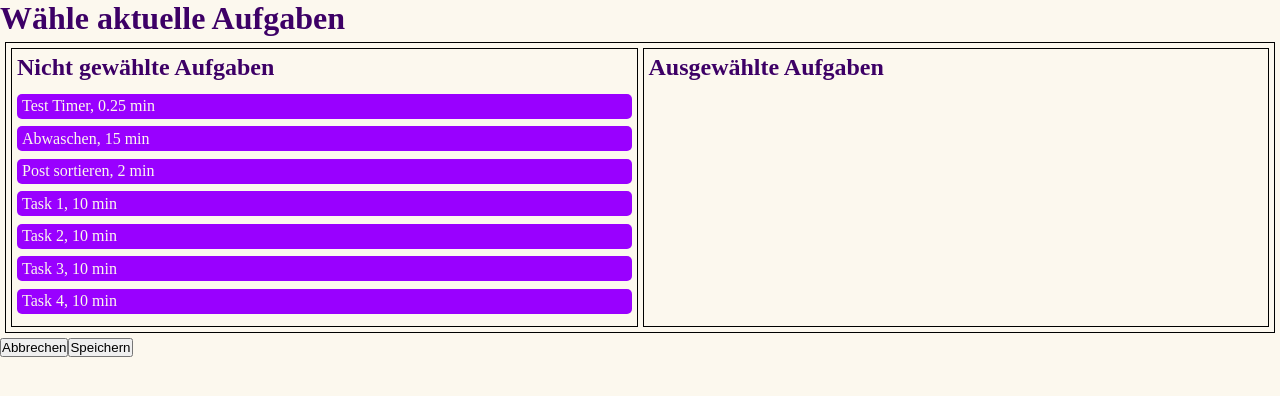
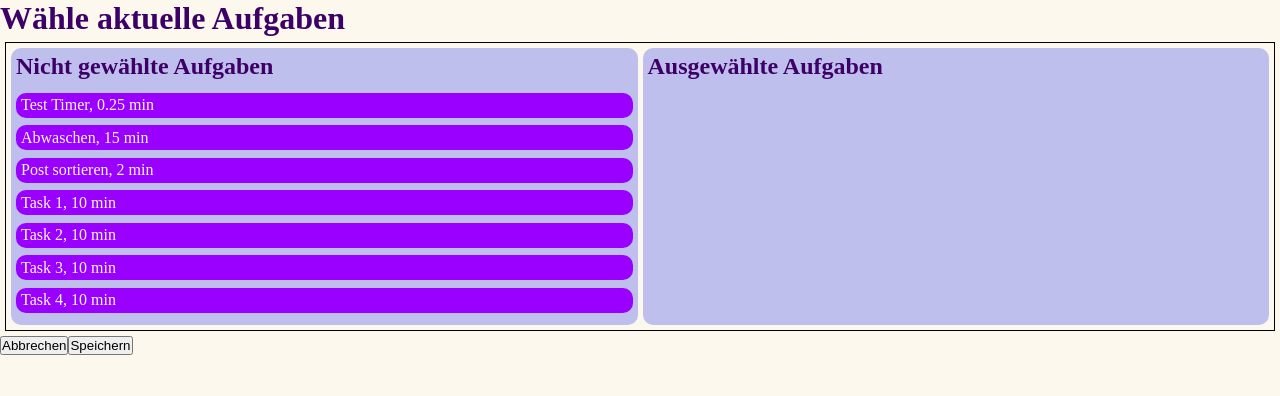
Before and after one commit to A11yship/capstone-project, a Next.js app: page /create-list in a window 1280 px wide. Shown: the top 396 px of the page. Built offline with nearby package versions, Linux system fonts and the light colour scheme.

Commit message:
Style dropable lists

```diff
--- a/src/components/Column/StyledColumn.js
+++ b/src/components/Column/StyledColumn.js
@@ -6,7 +6,8 @@ const StyledColumn = styled.div`
 	gap: 5px;
 	width: 100%;
 	padding: 5px;
-	border: 1px solid black;
+	border-radius: 10px;
+	background-color: var(--light-accent);
 `;
 
 export default StyledColumn;
--- a/src/components/Task/StyledTask.js
+++ b/src/components/Task/StyledTask.js
@@ -3,7 +3,7 @@ import styled from 'styled-components';
 const StyledTask = styled.div`
 	margin: 7.5px 0;
 	padding: 3.5px 5px;
-	border-radius: 5px;
+	border-radius: 10px;
 	background-color: var(--brand-color);
 	color: var(--light-color);
 `;
```
